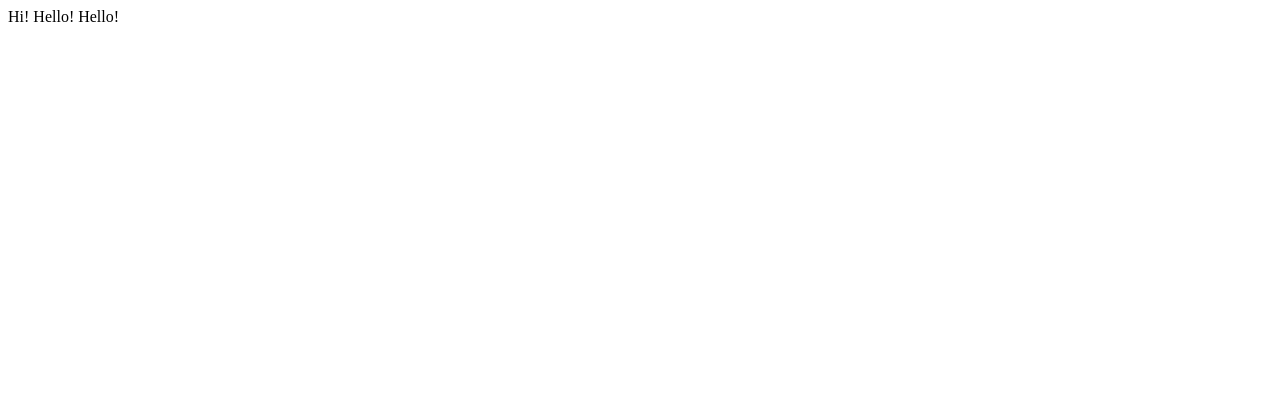
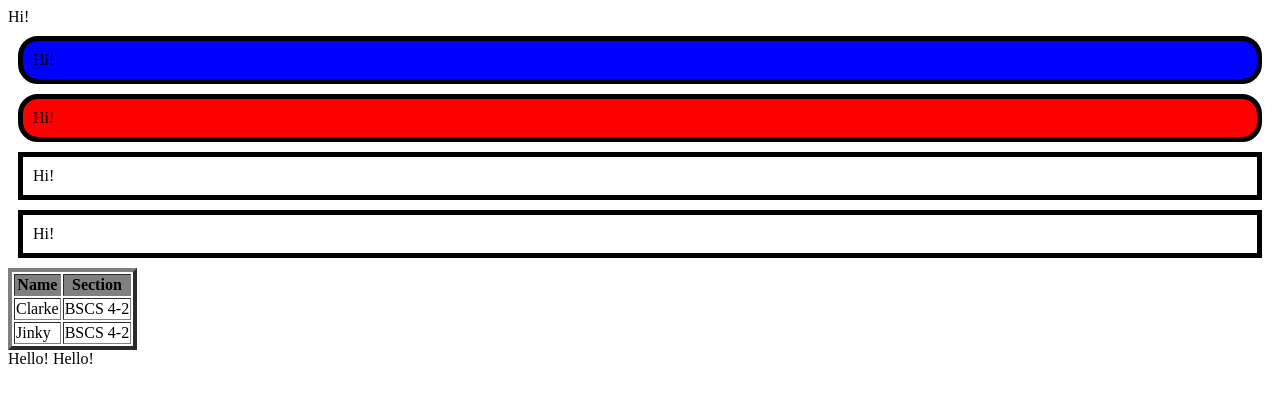
Before and after one commit to clrke/jinkybells, a plain HTML site: page index.html in a window 1280 px wide. Drawn offline with Linux system fonts and the light colour scheme.

Commit message:
Add css demonstration

```diff
--- /dev/null
+++ b/clarke.css
@@ -0,0 +1,24 @@
+.border1 {
+	border: 5px solid black;
+	margin: 10px;
+	padding: 10px;
+	border-radius: 20px;
+}
+
+.border2 {
+	border: 5px solid black;
+	margin: 10px;
+	padding: 10px;
+}
+
+.border1.red {
+	background-color: red;
+}
+
+.border1.blue {
+	background-color: blue;
+}
+
+.table th {
+	background-color: gray;
+}
--- a/index.html
+++ b/index.html
@@ -1,9 +1,40 @@
 <!DOCTYPE>
 
 <html>
-	<head><title>JinkyBells</title></head>
+	<head>
+		<title>JinkyBells</title>
+		<link rel="stylesheet" type="text/css" href="clarke.css">
+	</head>
 	<body>
-		Hi!
+		<div class="border">
+			Hi!
+		</div>
+		<div class="border1 blue">
+			Hi!
+		</div>
+		<div class="border1 red">
+			Hi!
+		</div>
+		<div class="border2 red">
+			Hi!
+		</div>
+		<div class="border2 blue">
+			Hi!
+		</div>
+		<table class="table" border="4px">
+			<tr>
+				<th> Name </th>
+				<th> Section </th>
+			</tr>
+			<tr>
+				<td> Clarke </td>
+				<td> BSCS 4-2 </td>
+			</tr>
+			<tr>
+				<td> Jinky </td>
+				<td> BSCS 4-2 </td>
+			</tr>
+		</table>
 	</body>
 
 	<script type="text/javascript" src="jinky.js"></script>
```
